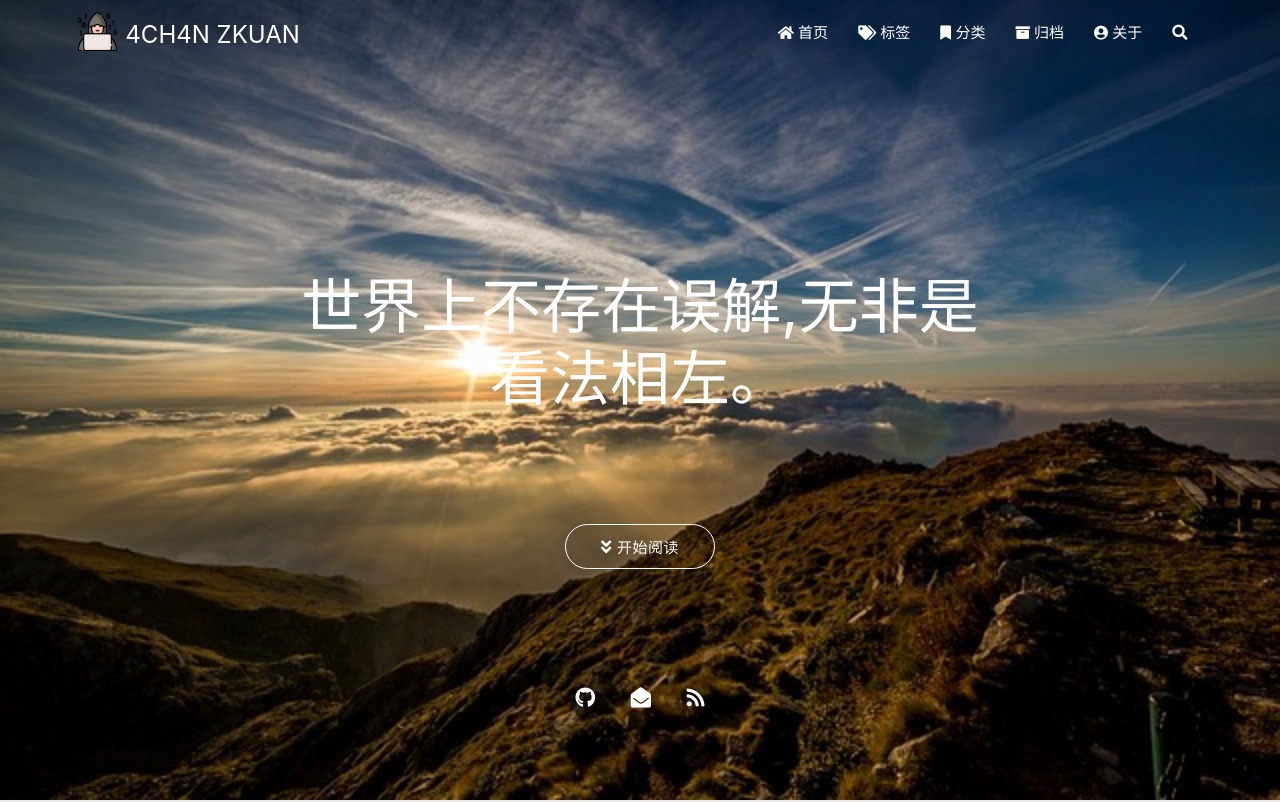
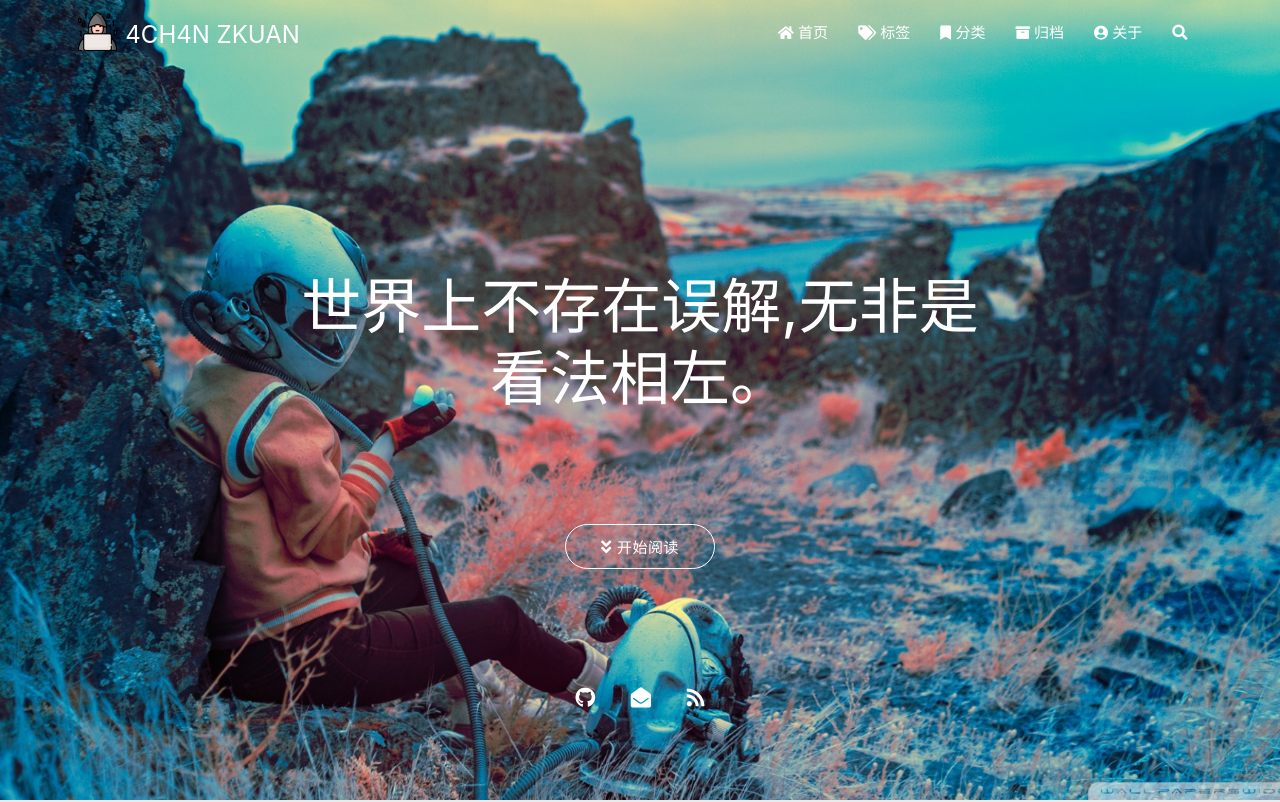
Before and after one commit to 0x95cn/WhoisZkuan.github.io.bak, a plain HTML site: page index.html in a window 1280 px wide. Shown: the top 802 px of the page. Drawn offline with Linux system fonts and the light colour scheme; some packages are replaced by stand-ins of ours; no server answers; a script that the page names is missing; files whose address does not match are found by name.

Commit message:
Site updated: 2021-08-14 11:54:31

```diff
--- a/index.html
+++ b/index.html
@@ -271,9 +271,7 @@
 
 
 <script>
-    // 每天切换 banner 图.  Switch banner image every day.
-    var bannerUrl = "/medias/banner/" + new Date().getDay() + '.jpg';
-    $('.bg-cover').css('background-image', 'url(' + bannerUrl + ')');
+    $('.bg-cover').css('background-image', 'url(/medias/banner/0.jpg)');
 </script>
 
 
```
Also changed, not shown: 404/index.html (+1 -3 lines), about/index.html (+1 -3 lines), archives/2021/08/index.html (+1 -3 lines), archives/2021/index.html (+1 -3 lines), archives/index.html (+1 -3 lines), categories/Linux/index.html (+1 -3 lines), categories/Linux/配置/index.html (+1 -3 lines), categories/index.html (+1 -3 lines), categories/学习/index.html (+1 -3 lines), content.json (+1 -1 lines), tags/JavaScript/index.html (+1 -3 lines), tags/Linux/index.html (+1 -3 lines), tags/index.html (+1 -3 lines).
